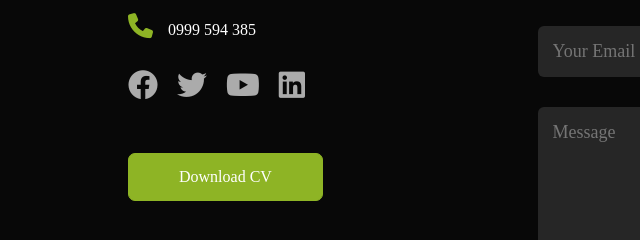
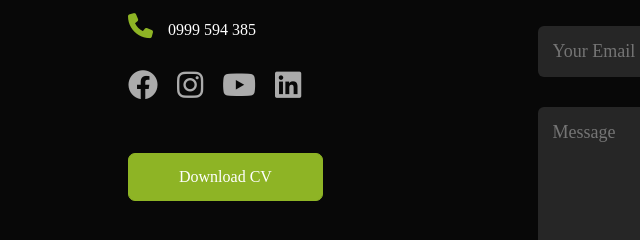
Before and after one commit to Lucky-code-cloud/luckybanda, a plain HTML site: page index.html in a window 1280 px wide. Shown: the part 2546-2786 px from the top of the page, 0-640 px from the left. Drawn offline with Linux system fonts and the light colour scheme.

Commit message:
Update index.html

```diff
--- a/index.html
+++ b/index.html
@@ -197,7 +197,7 @@
                 <p> <i class="fa-solid fa-phone"></i>0999 594 385</p>
                 <div class="social-icons">
                     <a href="https://web.facebook.com/profile.php?id=61554203947692"><i class="fab fa-facebook"></i></a>
-                    <a href="https://twitter.com/LuckyBanda96"><i class="fab fa-twitter"></i></a>
+                    <a href="https://www.instagram.com/luckyharveybanda/"><i class="fa-brands fa-instagram"></i></a>
                     <a href="https://www.youtube.com/@learnwithlucky5381"><i class="fab fa-youtube"></i></a>
                     <a href="https://www.linkedin.com/in/lucky-banda-343042227/"><i class="fab fa-linkedin"></i></a>
                 </div>
```
